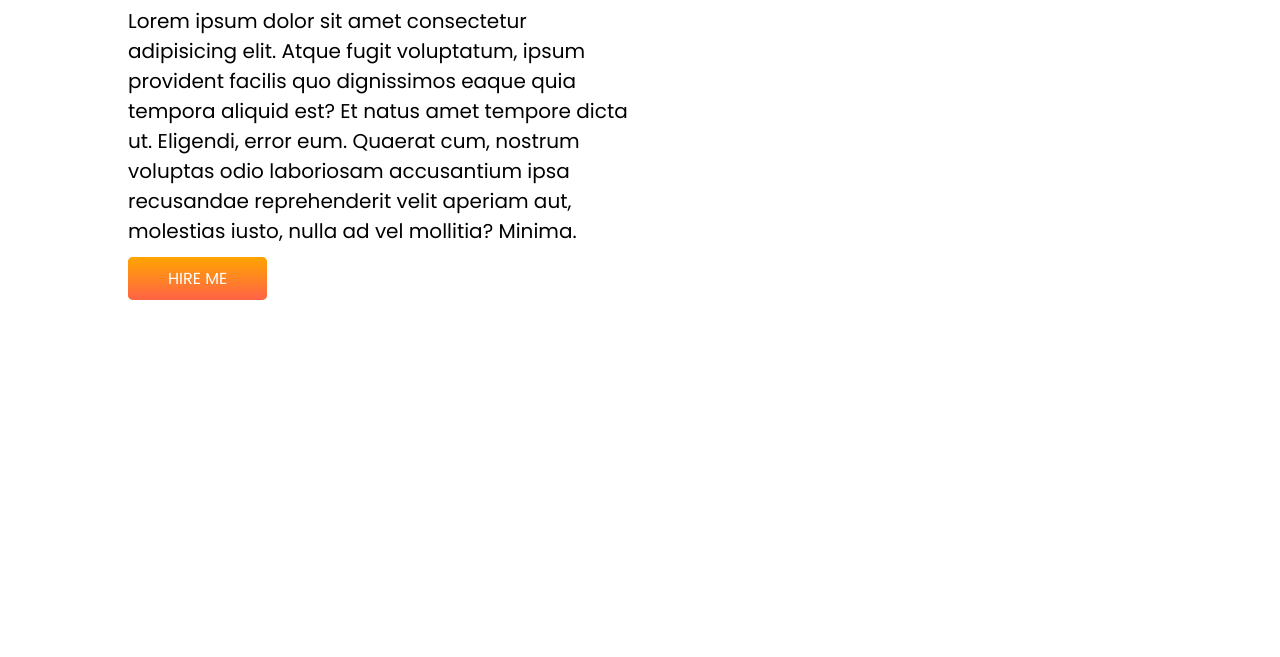
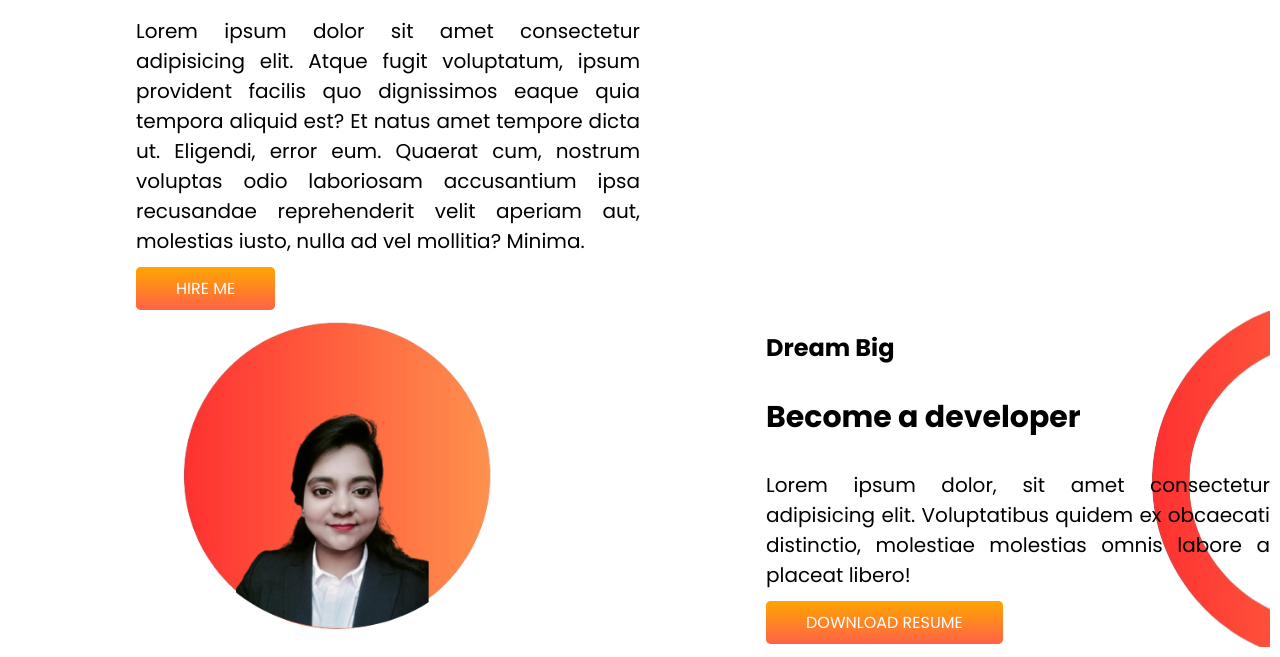
Before and after one commit to Rawnakj1208/portfolio, a plain HTML site: page index.html in a window 1280 px wide. Shown: the part 464-1121 px from the top of the page. Before the commit the page ends 800 px from the top, so only its background shows below. Drawn offline with Linux system fonts and the light colour scheme.

Commit message:
second portion done

```diff
--- a/index.html
+++ b/index.html
@@ -23,5 +23,18 @@
      <img src="imges/backround.png" alt="">
     </div>
 </section>
+
+<section class="dream-big">
+    <div class="half-width">
+        <img src="imges/backround.png" alt="">
+    </div>
+    <div class="half-width">
+       <h2>Dream Big</h2>
+       <h3>Become a developer</h3>
+       <p>Lorem ipsum dolor, sit amet consectetur adipisicing elit. Voluptatibus quidem ex obcaecati distinctio, molestiae molestias omnis labore a placeat libero!</p>
+       <a class="link-button"  target="_blank"   href="https://www.linkedin.com/in/rawnakjahantaifa">DOWNLOAD RESUME</a>
+    </div>
+
+</section>
 </body>
 </html>
--- a/style.css
+++ b/style.css
@@ -11,6 +11,7 @@ h3{
 }
 p{
     font-size: 20px;
+    text-align: justify;
 }
 .orangecolor{
     color: orange;
@@ -18,6 +19,7 @@ p{
 
 section{
     display: flex;
+    margin: 10px;
 }
 
 .half-width{
@@ -45,3 +47,10 @@ section{
     background-repeat: no-repeat;
 
 }
+
+.dream-big{
+    background-image:url(imges/section2coener.png) ;
+    background-repeat: no-repeat;
+    background-position: right;
+
+}
```
Also changed, not shown: imges/section2coener.png (added).
